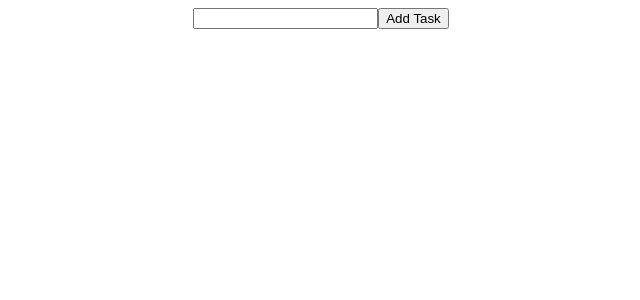
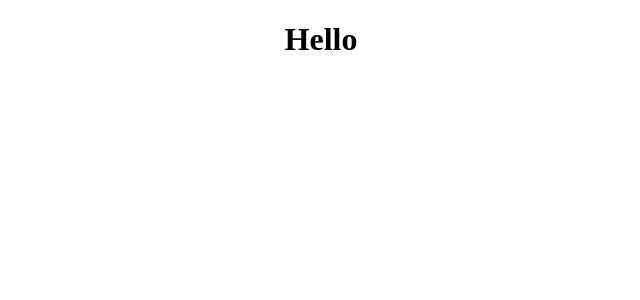
Before and after one commit to sukhman31/Learn-React, a React (Create React App) app: page / in a window 1280 px wide. Shown: the top 300 px of the page, without its empty margins (319-959 px from the left). Built offline with nearby package versions, Linux system fonts and the light colour scheme.

Commit message:
useEffect hook

```diff
--- a/src/App.js
+++ b/src/App.js
@@ -1,43 +1,16 @@
 import './App.css';
-import { useState } from 'react';
-import Axios from 'axios';
+import { useState, useEffect } from 'react';
 
 function App(){
-  const [toDoList, setToDoList] = useState([]);
-  const [newTask, setNewTask] = useState("");
+  const [text, setText] = useState('');
 
-  const handleChange = (event) => {
-    setNewTask(event.target.value);
-  };
-
-  const addTask = () => {
-    const task = {
-      id : toDoList.length===0 ? 1 : toDoList[toDoList.length-1].id+1,
-      taskName: newTask
-    }
-    setToDoList([...toDoList, task]);
-  }
-
-  const deleteTask = (id) => {
-    setToDoList(toDoList.filter((task)=>{
-      return task.id !== id;
-    }))
-  }
+  useEffect(()=>{
+    console.log('Component mounted');
+  },[]);
 
   return (
   <div className='App'>
-    <div className="addTask">
-      <input onChange={handleChange}/>
-      <button onClick={addTask}>Add Task</button>
-    </div>
-    <div className="list">{toDoList.map((task)=>{
-      return (
-      <div>
-        <h1>{task.taskName}</h1>
-        <button onClick={() => deleteTask(task.id)}>X</button>
-      </div>
-      )
-    })}</div>
+    <h1>Hello</h1>
   </div>
   );
 }
```
